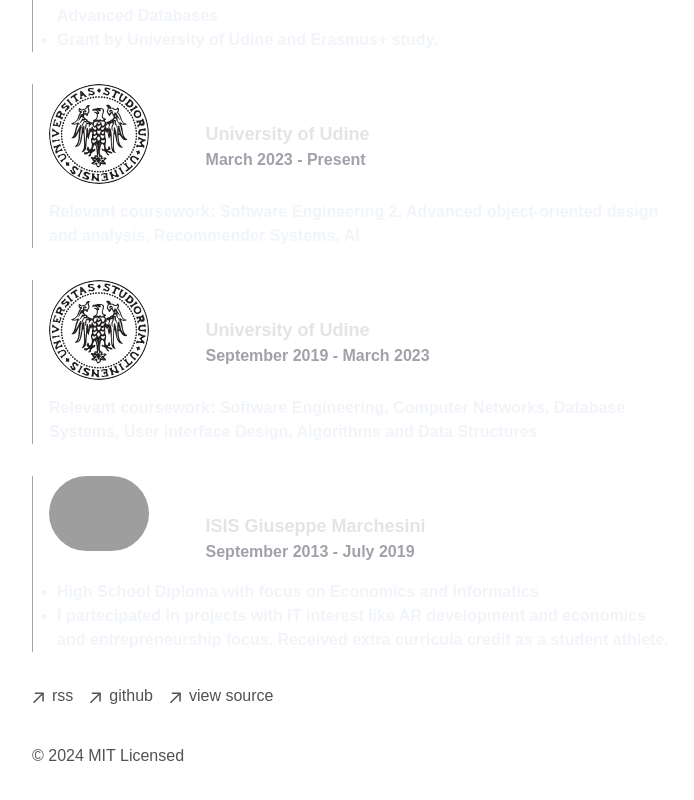
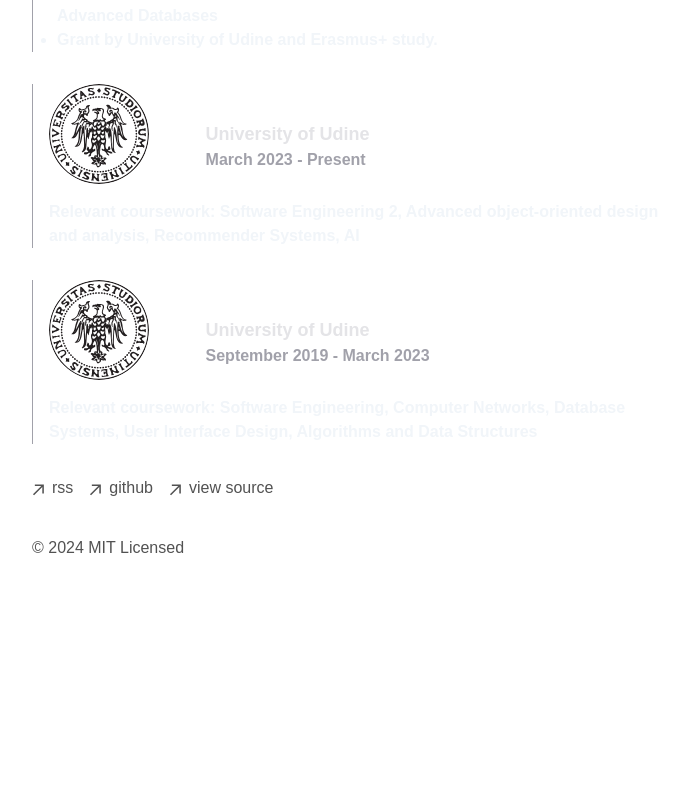
Before and after one commit to josedallatorre/josedallatorre.github.io, a Next.js app: page /resume in a window 1280 px wide. Shown: the part 724-1524 px from the top of the page, without its empty margins (528-1222 px from the left). After the commit the page ends 1396 px from the top, so only its background shows below. Built offline with nearby package versions, Linux system fonts and the light colour scheme; grey boxes are pictures that could not be loaded.

Commit message:
not showing high school

```diff
--- a/app/resume/page.tsx
+++ b/app/resume/page.tsx
@@ -113,34 +113,6 @@ export default function Page() {
           <p className="text-slate-100 font-bold">Relevant coursework: Software Engineering, Computer Networks, Database Systems, User Interface Design, Algorithms and Data Structures</p>
         </div>
       </div>
-
-
-      <div className="border-l border-zinc-400 mt-8">
-        <div className="ml-4 flex flex-row">
-          <div className="basis-1/4">
-            <Image
-              src="/marchesini.png"
-              width={100}
-              height={100}
-              alt="G. Marchesini logo"
-              className="rounded-full"
-            />
-          </div>
-          <div className="basis-3/4">
-            <p className="text-3xl font-bold">High School Diploma</p>
-            <p className="text-lg text-zinc-200 font-bold">ISIS Giuseppe Marchesini</p>
-            <p className="text-zinc-400 font-bold">September 2013 - July 2019</p>
-          </div>
-        </div>
-        <div className="ml-6 mt-4">
-          <ul className="list-disc">
-          <li className="text-slate-100 font-bold">High School Diploma with focus on Economics and Informatics</li>
-          <li className="text-slate-100 font-bold">I partecipated in projects with IT interest like AR development and economics and entrepreneurship focus.
-            Received extra curricula credit as a student athlete.
-          </li>
-          </ul>
-        </div>
-      </div>
     </section>
   );
 }
```
